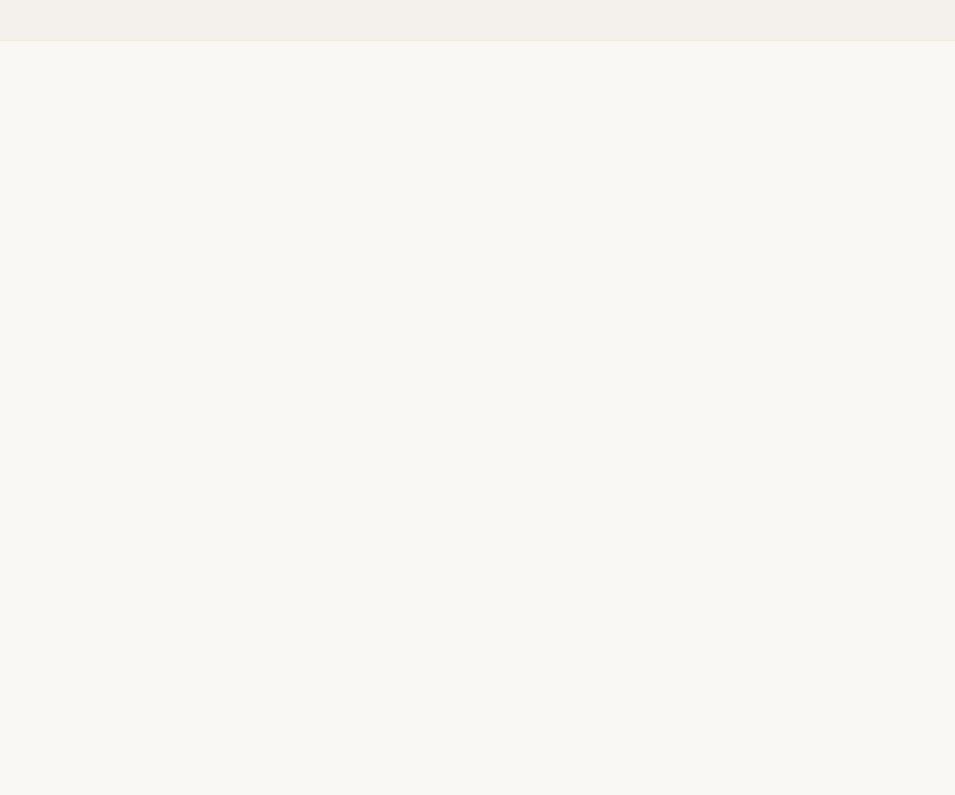
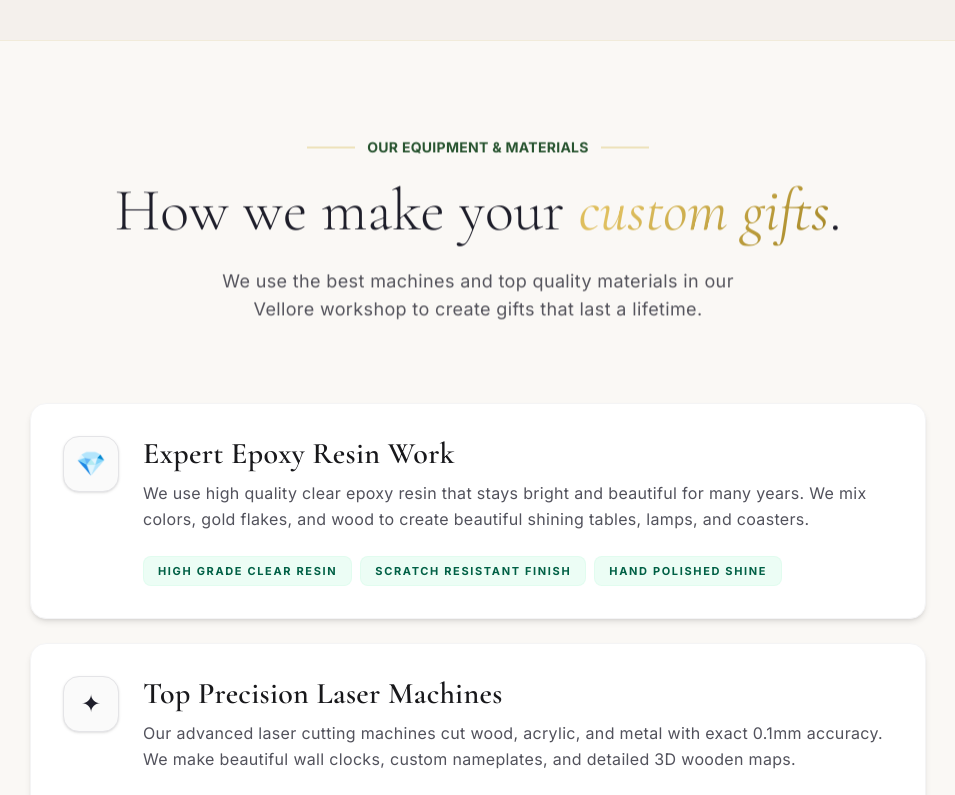
Before and after one commit to AlexKingstonvlr/giftshop, a React (Vite) app: page / in a window 1280 px wide. Shown: the part 2160-2955 px from the top of the page, without its empty margins (162-1117 px from the left). Built offline with nearby package versions, Linux system fonts and the light colour scheme; the HTML template or start-up script is replaced by a standard one.

Commit message:
fix: remove opacity-0 hidden state, stable light theme craft cards

```diff
--- a/src/components/CraftShowcase.tsx
+++ b/src/components/CraftShowcase.tsx
@@ -1,4 +1,4 @@
-import { useEffect, useRef } from 'react';
+import { useScrollFade } from '../hooks/useScrollFade';
 
 const craftFeatures = [
   {
@@ -22,34 +22,14 @@ const craftFeatures = [
 ];
 
 export default function CraftShowcase() {
-  const sectionRef = useRef<HTMLDivElement>(null);
-
-  useEffect(() => {
-    const observer = new IntersectionObserver(
-      (entries) => {
-        entries.forEach((entry) => {
-          if (entry.isIntersecting) {
-            entry.target.classList.add('visible');
-          }
-        });
-      },
-      { threshold: 0.1 }
-    );
-
-    if (sectionRef.current) {
-      const elements = sectionRef.current.querySelectorAll('.scroll-fade-item');
-      elements.forEach((el) => observer.observe(el));
-    }
-
-    return () => observer.disconnect();
-  }, []);
+  const headerRef = useScrollFade();
 
   return (
-    <section id="equipment-materials" ref={sectionRef} className="py-24 px-6 bg-transparent relative">
+    <section id="equipment-materials" className="py-24 px-6 relative bg-transparent">
       <div className="max-w-7xl mx-auto relative">
 
         {/* Section Header */}
-        <div className="scroll-fade-item opacity-0 translate-y-8 transition-all duration-700 ease-out text-center mb-20">
+        <div ref={headerRef} className="scroll-fade text-center mb-20">
           <div className="flex items-center justify-center gap-3 mb-5">
             <div className="h-px w-12 bg-[var(--gold)]/60" />
             <span className="text-sm tracking-[0.2em] uppercase text-[var(--primary)] font-sans-lux font-bold">
@@ -65,22 +45,22 @@ export default function CraftShowcase() {
           </p>
         </div>
 
-        {/* Features Container Panel */}
+        {/* Feature Cards Grid */}
         <div className="max-w-4xl mx-auto mb-16">
           <div className="space-y-6">
-            {craftFeatures.map((craft, i) => (
-              <div
-                key={craft.title}
-                className="scroll-fade-item opacity-0 translate-y-8 transition-all duration-700 ease-out bg-white p-8 rounded-2xl shadow-md border border-zinc-100 hover:border-[var(--gold)]/40 transition-all duration-500 group"
-                style={{ transitionDelay: `${i * 150}ms` }}
-              >
-                <div className="flex items-start gap-6">
-                  {/* Left Icon Panel */}
+            {craftFeatures.map((craft, i) => {
+              return (
+                <div
+                  key={craft.title}
+                  className="bg-white p-8 rounded-2xl shadow-md border border-zinc-100 hover:border-[var(--gold)]/40 transition-all duration-500 group flex flex-col md:flex-row items-start gap-6"
+                  style={{ transitionDelay: `${i * 100}ms` }}
+                >
+                  {/* Left Icon Container */}
                   <div className="w-14 h-14 rounded-2xl border border-zinc-200 flex items-center justify-center text-2xl flex-shrink-0 bg-zinc-50 group-hover:scale-110 group-hover:border-[var(--gold)]/40 transition-all duration-400 shadow-sm">
                     {craft.emoji}
                   </div>
 
-                  {/* Right Text Panel */}
+                  {/* Right Content Area */}
                   <div className="flex-1 font-sans-lux">
                     <h3 className="font-serif-lux text-2xl md:text-3xl text-zinc-900 mb-2 font-semibold group-hover:text-[var(--gold)] transition-colors">
                       {craft.title}
@@ -88,23 +68,20 @@ export default function CraftShowcase() {
                     <p className="text-zinc-600 text-sm md:text-base leading-relaxed mb-6 font-normal">
                       {craft.desc}
                     </p>
-
-                    {/* High-Contrast Light Green Badges */}
                     <div className="flex flex-wrap gap-2">
                       {craft.stats.map((stat) => (
                         <span
                           key={stat}
-                          className="text-[11px] tracking-[0.15em] uppercase font-bold px-3.5 py-1.5 rounded-lg bg-emerald-50 text-emerald-800 border border-emerald-100/50"
+                          className="text-[11px] tracking-[0.15em] uppercase font-bold px-3.5 py-1.5 rounded-lg bg-emerald-50 text-emerald-800 border border-emerald-100/40"
                         >
                           {stat}
                         </span>
                       ))}
                     </div>
                   </div>
-
                 </div>
-              </div>
-            ))}
+              );
+            })}
           </div>
         </div>
 
```
